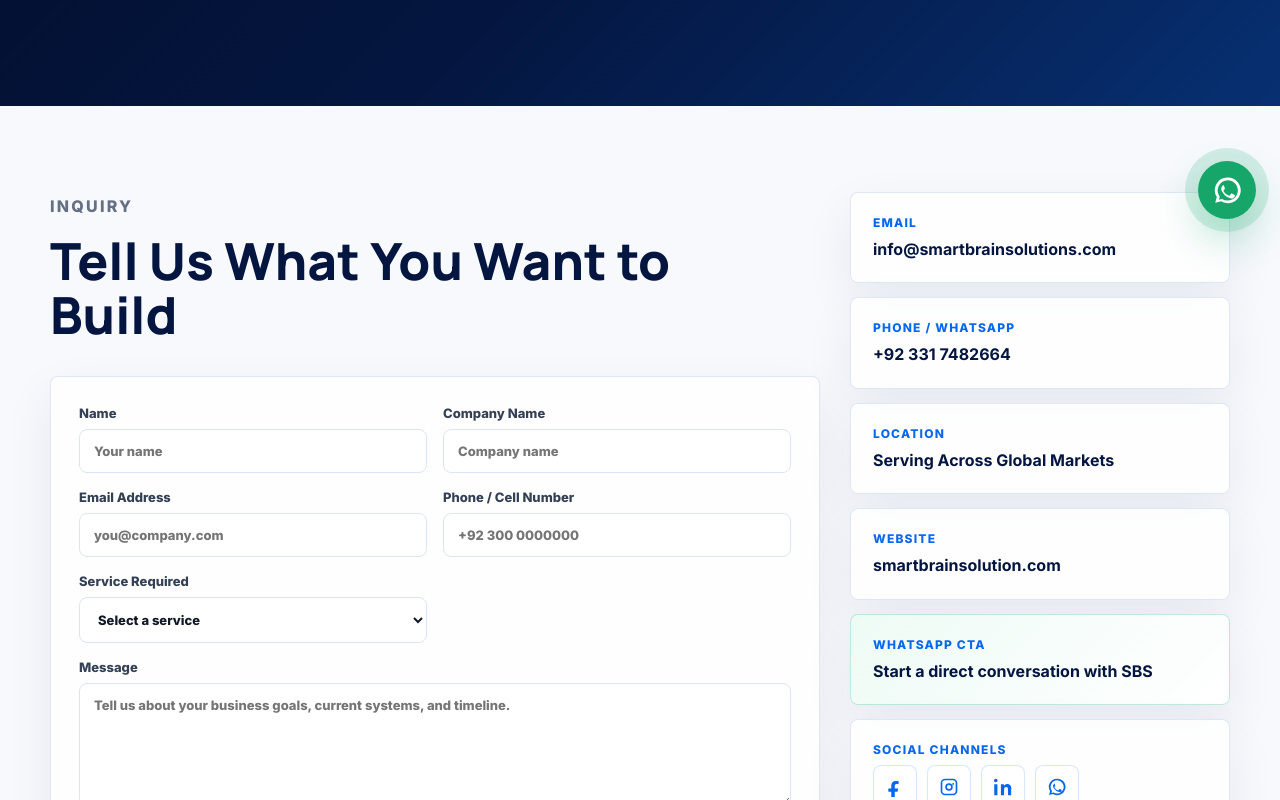
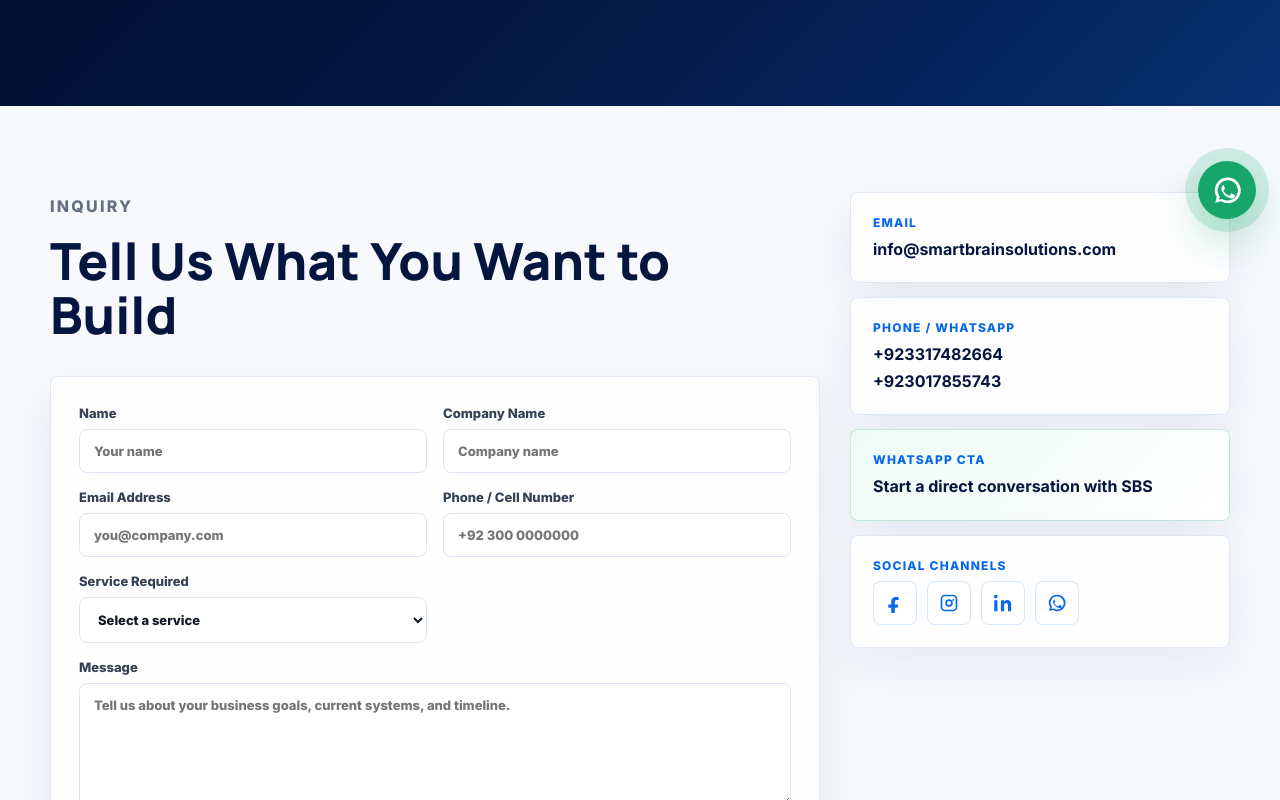
Before and after one commit to mazhardev/sbs-next, a Next.js app: page /contact in a window 1280 px wide. Shown: the part 557-1357 px from the top of the page. Built offline with nearby package versions, Linux system fonts and the light colour scheme.

Commit message:
feat: enhance ContactPanel with delivery options for WhatsApp and email

```diff
--- a/app/components/ContactPanel.js
+++ b/app/components/ContactPanel.js
@@ -5,6 +5,7 @@ import { site, services } from "../data";
 
 export default function ContactPanel() {
   const [submitted, setSubmitted] = useState(false);
+  const [deliveryOptions, setDeliveryOptions] = useState(null);
 
   const handleSubmit = (event) => {
     event.preventDefault();
@@ -31,9 +32,24 @@ export default function ContactPanel() {
       `Message: ${form.get("message")}`,
     ].join("\n");
 
+    setSubmitted(false);
+    setDeliveryOptions({ subject, body, whatsappText });
+  };
+
+  const sendViaWhatsApp = () => {
+    window.open(
+      `https://wa.me/${site.whatsapp}?text=${encodeURIComponent(deliveryOptions.whatsappText)}`,
+      "_blank",
+      "noopener,noreferrer",
+    );
+    setDeliveryOptions(null);
     setSubmitted(true);
-    window.open(`https://wa.me/${site.whatsapp}?text=${encodeURIComponent(whatsappText)}`, "_blank", "noopener,noreferrer");
-    window.location.href = `mailto:${site.email}?subject=${encodeURIComponent(subject)}&body=${encodeURIComponent(body)}`;
+  };
+
+  const sendViaEmail = () => {
+    window.location.href = `mailto:${site.email}?subject=${encodeURIComponent(deliveryOptions.subject)}&body=${encodeURIComponent(deliveryOptions.body)}`;
+    setDeliveryOptions(null);
+    setSubmitted(true);
   };
 
   return (
@@ -70,8 +86,19 @@ export default function ContactPanel() {
       </label>
       {submitted ? (
         <p className="formSuccess full" role="status">
-          Thank you. Our team will contact you shortly.
+          Your selected messaging app has been opened. Please send the prepared message there.
         </p>
+      ) : null}
+      {deliveryOptions ? (
+        <div className="deliveryPrompt full" role="dialog" aria-labelledby="deliveryPromptTitle">
+          <strong id="deliveryPromptTitle">How would you like to send your message?</strong>
+          <p>Choose WhatsApp or email to open your message in that app.</p>
+          <div className="deliveryPromptActions">
+            <button className="primaryButton" type="button" onClick={sendViaWhatsApp}>Send via WhatsApp</button>
+            <button className="secondaryButton" type="button" onClick={sendViaEmail}>Send via Email</button>
+            <button className="deliveryCancel" type="button" onClick={() => setDeliveryOptions(null)}>Cancel</button>
+          </div>
+        </div>
       ) : null}
       <button className="primaryButton full" type="submit">Get Consultation</button>
     </form>
--- a/app/contact/page.js
+++ b/app/contact/page.js
@@ -5,10 +5,11 @@ import { site } from "../data";
 import { buildMetadata, contactPageSchema } from "../seo";
 
 const contactCards = [
-  ["Email", site.email],
-  ["Phone / WhatsApp", site.phone],
-  ["Location", site.location],
-  ["Website", "smartbrainsolution.com"],
+  { label: "Email", value: site.email },
+  {
+    label: "Phone / WhatsApp",
+    values: [`+${site.whatsapp}`, `+${site.whatsappSecondary}`],
+  },
 ];
 
 const whatsappIconPath = "M12.1 2A9.8 9.8 0 0 0 3.7 17l-1.2 4.5 4.6-1.2A9.9 9.9 0 1 0 12.1 2Zm0 2a7.9 7.9 0 1 1-4 14.7l-.3-.2-2.5.7.7-2.4-.2-.4A7.9 7.9 0 0 1 12.1 4Zm-3.3 4.2c-.2 0-.5.1-.7.4-.2.3-.9.9-.9 2.2s.9 2.5 1.1 2.7c.1.2 1.8 2.9 4.4 3.9 2.2.9 2.6.7 3.1.7.5 0 1.5-.6 1.7-1.2.2-.6.2-1.1.2-1.2-.1-.1-.2-.2-.5-.4l-1.8-.9c-.3-.1-.5-.2-.7.2-.2.3-.8 1.1-1 1.3-.2.2-.4.2-.7.1-.3-.2-1.2-.5-2.3-1.4-.9-.8-1.5-1.8-1.7-2.1-.2-.3 0-.5.1-.7l.5-.6c.2-.2.2-.3.3-.5.1-.2.1-.4 0-.6l-.8-1.9c-.2-.5-.4-.5-.6-.5h-.6Z";
@@ -55,10 +56,16 @@ export default function ContactPage() {
           <ContactPanel />
         </div>
         <aside className="contactAside">
-          {contactCards.map(([label, value]) => (
+          {contactCards.map(({ label, value, values }) => (
             <article className="contactCard reveal" key={label}>
               <span>{label}</span>
-              <strong>{value}</strong>
+              {values ? (
+                <strong className="contactPhoneNumbers">
+                  {values.map((phone) => <span key={phone}>{phone}</span>)}
+                </strong>
+              ) : (
+                <strong>{value}</strong>
+              )}
             </article>
           ))}
           <a className="whatsappCard reveal" href={`https://wa.me/${site.whatsapp}`}>
--- a/app/globals.css
+++ b/app/globals.css
@@ -1959,6 +1959,8 @@ main { overflow: hidden; }
 .contactCard, .whatsappCard, .socialCard { display: grid; gap: 8px; padding: 22px; }
 .contactCard span, .whatsappCard span, .socialCard span { color: var(--blue); font-size: 12px; font-weight: 900; text-transform: uppercase; letter-spacing: .1em; }
 .contactCard strong, .whatsappCard strong { color: var(--navy); line-height: 1.4; }
+.contactPhoneNumbers { display: grid; gap: 4px; }
+.contactPhoneNumbers span { color: inherit; font-size: inherit; font-weight: inherit; letter-spacing: normal; text-transform: none; }
 .whatsappCard { background: linear-gradient(135deg, #eefbf5, white); border-color: rgba(22,166,106,.24); }
 .formSuccess {
   margin: 0;
@@ -1969,6 +1971,19 @@ main { overflow: hidden; }
   background: #effbf6;
   font-weight: 800;
 }
+.deliveryPrompt {
+  display: grid;
+  gap: 10px;
+  padding: 18px;
+  border: 1px solid rgba(8,104,237,.22);
+  border-radius: var(--radius);
+  background: #f5f9ff;
+}
+.deliveryPrompt strong { color: var(--navy); font-size: 18px; }
+.deliveryPrompt p { margin: 0; color: var(--muted); }
+.deliveryPromptActions { display: flex; flex-wrap: wrap; gap: 10px; }
+.deliveryPromptActions button { border: 0; cursor: pointer; }
+.deliveryCancel { padding: 12px 16px; color: var(--muted); background: transparent; font: inherit; font-weight: 800; }
 .socialButtons, .footerSocial {
   display: flex;
   flex-wrap: wrap;
```
